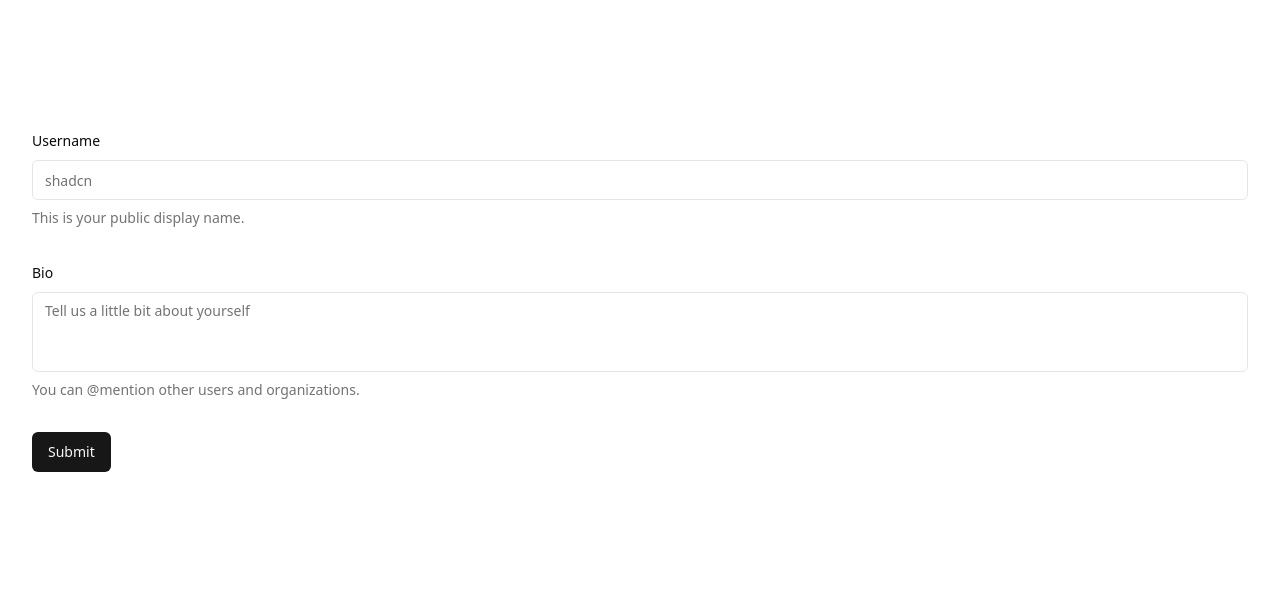
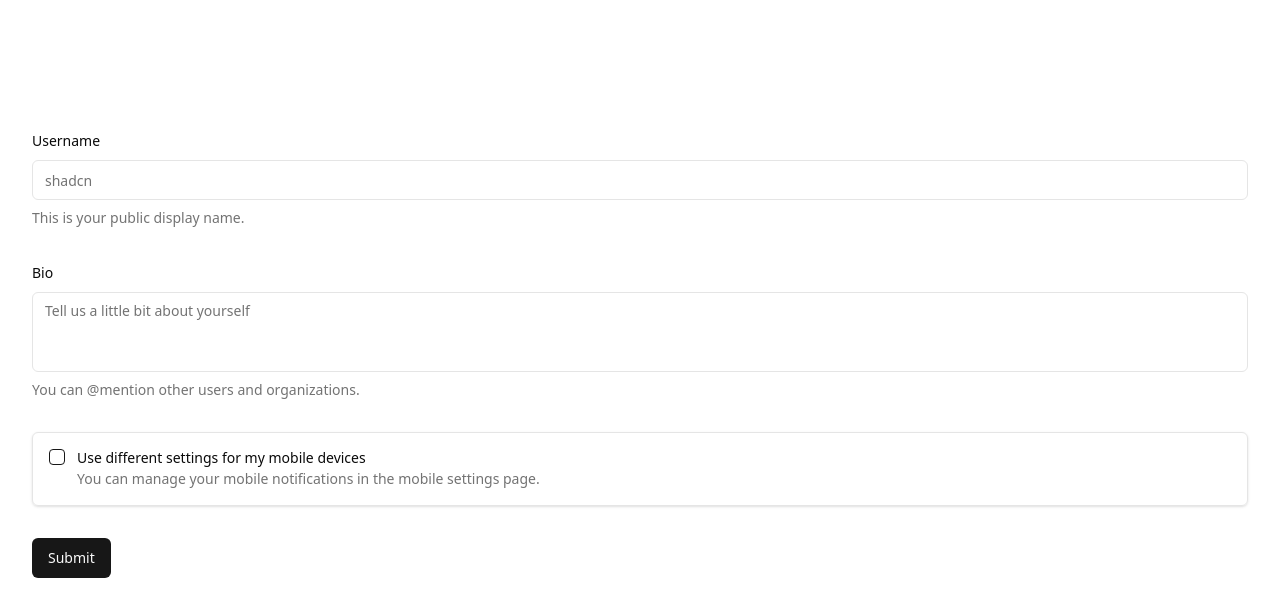
Before and after one commit to Nexters/daily-phrase-web, a Next.js app in the folder packages/back-office/: page / in a window 1280 px wide. Shown: the top 616 px of the page. Built offline with nearby package versions, Linux system fonts and the light colour scheme.

Commit message:
chore: shadcn-ui checkbox

```diff
--- a/packages/back-office/package.json
+++ b/packages/back-office/package.json
@@ -10,6 +10,7 @@
   },
   "dependencies": {
     "@hookform/resolvers": "^3.3.4",
+    "@radix-ui/react-checkbox": "^1.0.4",
     "@radix-ui/react-label": "^2.0.2",
     "@radix-ui/react-slot": "^1.0.2",
     "class-variance-authority": "^0.7.0",
--- a/packages/back-office/src/components/form-example.tsx
+++ b/packages/back-office/src/components/form-example.tsx
@@ -17,6 +17,8 @@
 } from '~/components/ui/form';
 import { Input } from '~/components/ui/input';
 import { Textarea } from './ui/textarea';
+import { Checkbox } from './ui/checkbox';
+import Link from 'next/link';
 
 const formSchema = z.object({
   username: z.string().min(2, {
@@ -30,6 +32,7 @@
     .max(160, {
       message: 'Bio must not be longer than 30 characters.',
     }),
+  mobile: z.boolean().default(false).optional(),
 });
 
 export function ProfileForm() {
@@ -86,6 +89,24 @@
             </FormItem>
           )}
         />
+        <FormField
+          control={form.control}
+          name='mobile'
+          render={({ field }) => (
+            <FormItem className='flex flex-row items-start space-x-3 space-y-0 rounded-md border p-4 shadow'>
+              <FormControl>
+                <Checkbox checked={field.value} onCheckedChange={field.onChange} />
+              </FormControl>
+              <div className='space-y-1 leading-none'>
+                <FormLabel>Use different settings for my mobile devices</FormLabel>
+                <FormDescription>
+                  You can manage your mobile notifications in the{' '}
+                  <Link href='/'>mobile settings</Link> page.
+                </FormDescription>
+              </div>
+            </FormItem>
+          )}
+        />
         <Button type='submit'>Submit</Button>
       </form>
     </Form>
--- /dev/null
+++ b/packages/back-office/src/components/ui/checkbox.tsx
@@ -0,0 +1,28 @@
+'use client';
+
+import * as React from 'react';
+import * as CheckboxPrimitive from '@radix-ui/react-checkbox';
+import { Check } from 'lucide-react';
+
+import { cn } from 'src/libs/utils';
+
+const Checkbox = React.forwardRef<
+  React.ElementRef<typeof CheckboxPrimitive.Root>,
+  React.ComponentPropsWithoutRef<typeof CheckboxPrimitive.Root>
+>(({ className, ...props }, ref) => (
+  <CheckboxPrimitive.Root
+    ref={ref}
+    className={cn(
+      'peer h-4 w-4 shrink-0 rounded-sm border border-primary ring-offset-background focus-visible:outline-none focus-visible:ring-2 focus-visible:ring-ring focus-visible:ring-offset-2 disabled:cursor-not-allowed disabled:opacity-50 data-[state=checked]:bg-primary data-[state=checked]:text-primary-foreground',
+      className,
+    )}
+    {...props}
+  >
+    <CheckboxPrimitive.Indicator className={cn('flex items-center justify-center text-current')}>
+      <Check className='h-4 w-4' />
+    </CheckboxPrimitive.Indicator>
+  </CheckboxPrimitive.Root>
+));
+Checkbox.displayName = CheckboxPrimitive.Root.displayName;
+
+export { Checkbox };
```
Also changed, not shown: 1 other file (tests, documents, lock files or other folders).
